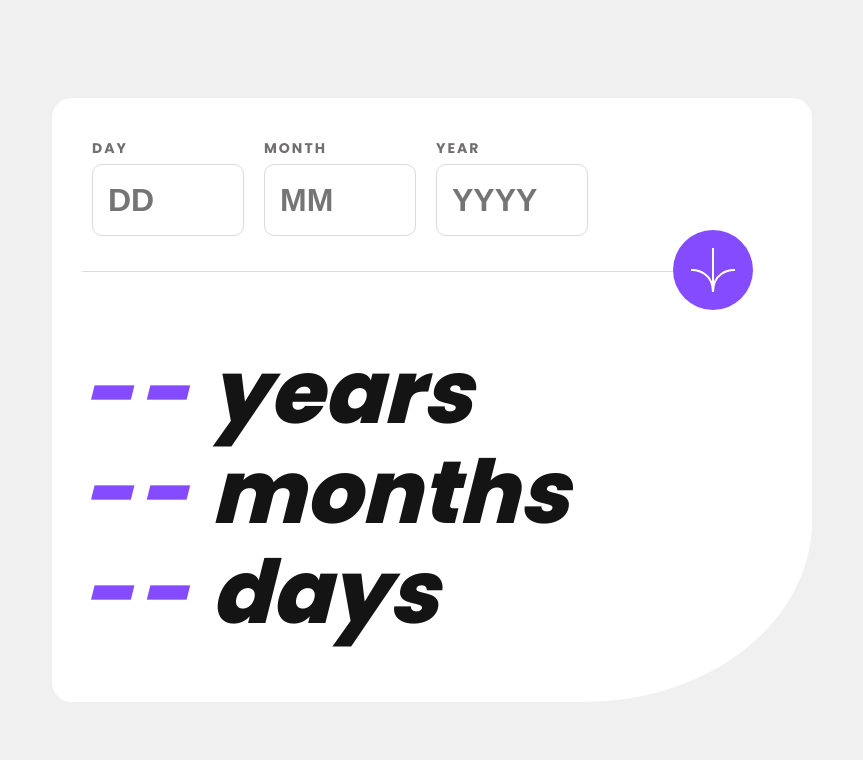
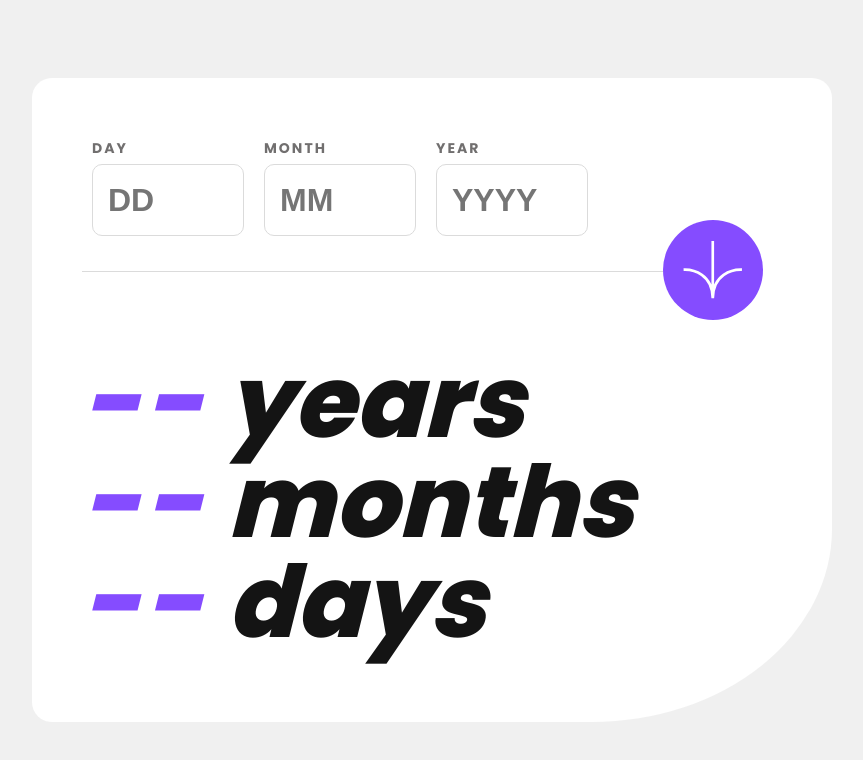
Before and after one commit to Sanjoymajee/age-calculator-app, a React (Vite) app: page / in a window 1280 px wide. Shown: the top 760 px of the page, without its empty margins (208-1071 px from the left). Built offline with nearby package versions, Linux system fonts and the light colour scheme.

Commit message:
style changes

```diff
--- a/src/styles/Calculator.css
+++ b/src/styles/Calculator.css
@@ -39,7 +39,7 @@ p {
       "button"
       "output";
   background-color: hsl(0, 0%, 100%);
-  padding: 30px;
+  padding: 50px;
   border-radius: 20px 20px 30% 20px;
   width: 700px;
 }
@@ -109,8 +109,8 @@ p {
 }
 
 .__button button {
-  height: 80px;
-  width: 80px;
+  height: 100px;
+  width: 100px;
   padding: 0;
   border-radius: 50%;
   background-color: hsl(259, 100%, 65%);
@@ -122,6 +122,7 @@ p {
 
 .__button button img {
   position: absolute;
+  height: 60%;
   top: 50%;
   left: 50%;
   transform: translate(-50%, -50%);
@@ -140,7 +141,7 @@ p {
   align-items: flex-start;
   color: hsl(0, 0%, 8%);
   grid-area: output;
-  font-size: 88px;
+  font-size: 100px;
   font-weight: 800;
   font-style: italic;
   text-transform: lowercase;
```
